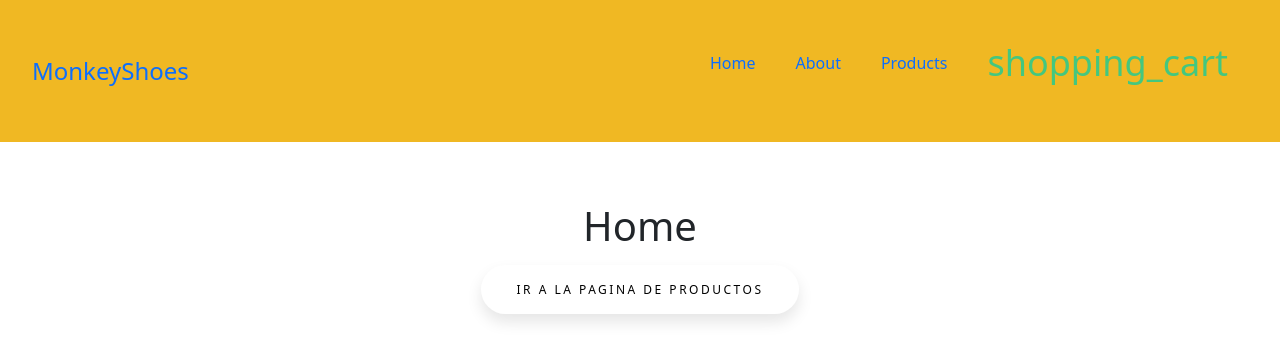
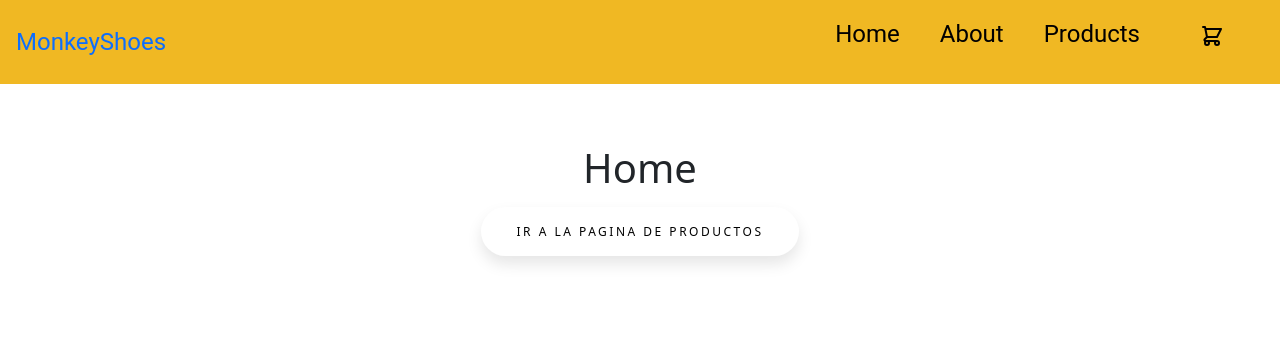
Before and after one commit to PabloGonzalez315/ecommerceReact, a React (Create React App) app: page / in a window 1280 px wide. Shown: the top 360 px of the page. Built offline with nearby package versions, Linux system fonts and the light colour scheme.

Commit message:
cambio pc clone

```diff
--- a/src/CSS/styles.css
+++ b/src/CSS/styles.css
@@ -1,3 +1,9 @@
 .imgProdMini {
     height: 50px !important
 }
+
+.badgeCart {
+    padding: 3px;
+    margin-left: -10px;
+    margin-bottom: 30px;
+}
--- a/src/components/CartWidget/CartWidget.js
+++ b/src/components/CartWidget/CartWidget.js
@@ -2,6 +2,9 @@ import { NavLink } from "react-router-dom";
 import { useContext } from "react";
 import { CartContext } from "../../context/CartContext";
 import Badge from "react-bootstrap/Badge";
+import { HiOutlineShoppingCart } from "react-icons/hi";
+import "../../CSS/styles.css";
+
 
 
 const CartWidget = () => {
@@ -10,10 +13,12 @@ const CartWidget = () => {
 	return (
 		<>
 			<NavLink to="/cart">
-				<span className="material-icons carritoIcon">shopping_cart</span>
+				<span>
+					<HiOutlineShoppingCart />
+				</span>
 			</NavLink>
 			{sumQuantity() === 0 ? null : (
-				<Badge className="badgeCart" bg="warning">
+				<Badge className="badgeCart" bg="dark">
 					{sumQuantity()}
 				</Badge>
 			)}
--- a/src/components/Navbar/Navbar.css
+++ b/src/components/Navbar/Navbar.css
@@ -3,27 +3,21 @@
 	align-items: center;
 	justify-content: space-between;
 	color: rgb(2, 0, 0);
-  padding: 1rem 2rem;
+	padding: 1rem 1rem;
 	background-color: rgb(240, 184, 35);
+	font-size: 1.5rem;
+	font-family: "Roboto", sans-serif;
 }
 
- span {
-    font-size: 1.5rem;
-  }
 ul {
 	list-style: none;
 	display: flex;
-    align-items: center;
+
 	justify-content: space-around;
-
 }
 
-li {
+li a {
 	margin: 20px;
-    padding: auto;
-}
-
-a {
 	text-decoration: none;
 	color: inherit;
 }
--- a/src/components/Navbar/Navbar.js
+++ b/src/components/Navbar/Navbar.js
@@ -23,6 +23,7 @@ function Navbar() {
 						<CartWidget />
 					</Link>
 				</li>
+
 			</ul>
 		</nav>
 	);
--- a/src/index.js
+++ b/src/index.js
@@ -3,6 +3,7 @@ import ReactDOM from 'react-dom';
 import './index.css';
 import App from './App';
 import reportWebVitals from './reportWebVitals';
+<link rel="stylesheet" href="https://fonts.googleapis.com/icon?family=Material+Icons" />;
 
 ReactDOM.render(
   <React.StrictMode>
```
Also changed, not shown: 1 other file (tests, documents, lock files or other folders). Lines whose indentation alone changed are shown as unchanged.
